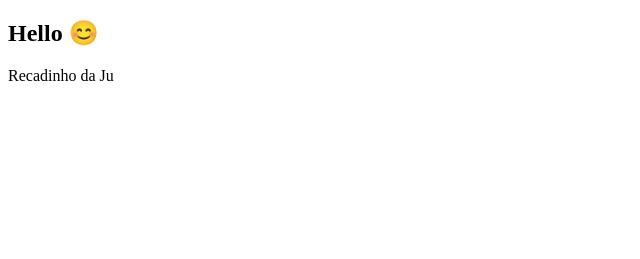
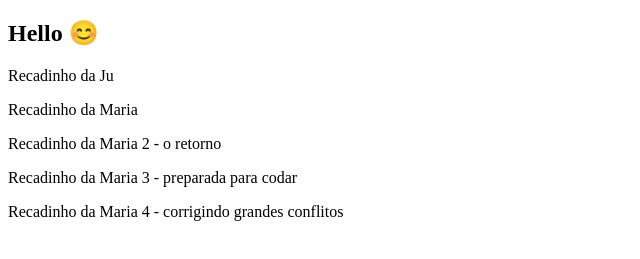
Before and after one commit to gihcaron/testes_equipe, a plain HTML site: page index.html in a window 1280 px wide. Shown: the part 61-320 px from the top of the page, without its empty margins (0-640 px from the left). Drawn offline with Linux system fonts and the light colour scheme.

Commit message:
maria github 2.0

```diff
--- a/index.html
+++ b/index.html
@@ -1,12 +1,18 @@
 <!DOCTYPE html>
 <html lang="pt-br">
 <head>
+    <meta charset="UTF-8">
+    <meta name="viewport" content="width=<device-width>, initial-scale=1.0">
     <title>Teste Branch </title>
 </head>
 <body>
    <h1> Olá! </h1>
    <h2> Hello 😊 </h2>
    <p>Recadinho da Ju</p>
+   <p>Recadinho da Maria</p>
+   <p>Recadinho da Maria 2 - o retorno</p>
+   <p>Recadinho da Maria 3  - preparada para codar</p>
+   <p>Recadinho da Maria 4  - corrigindo grandes conflitos</p>
 
 </body>
 </html>
```
